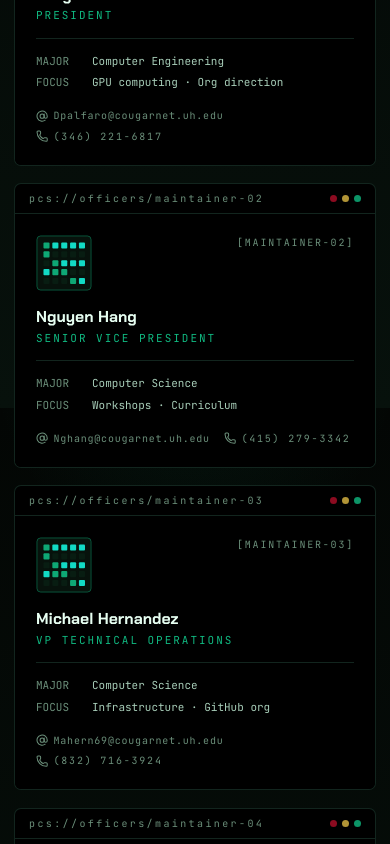
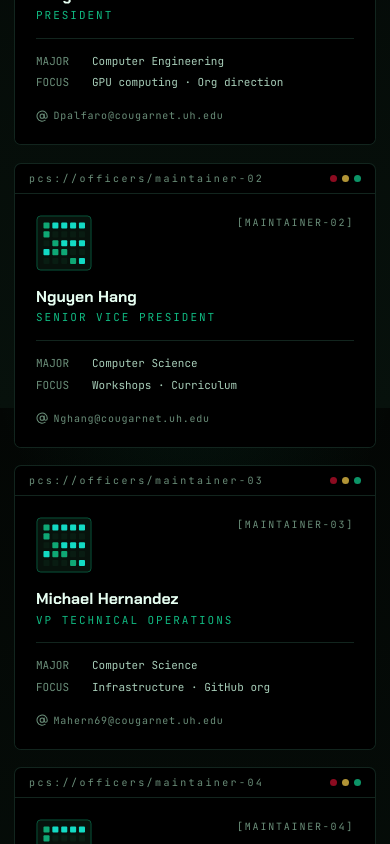
Before and after one commit to daryl-888/PCS-UH-website, a Next.js app: page /about in a window 390 px wide. Shown: the part 1280-2124 px from the top of the page. Built offline with nearby package versions, Linux system fonts and the light colour scheme.

Commit message:
feat: Remove phone numbers from officer contacts for privacy compliance

```diff
--- a/data/officers.ts
+++ b/data/officers.ts
@@ -20,7 +20,6 @@ export const officers: Officer[] = [
     major: "Computer Engineering",
     focus: "GPU computing · Org direction",
     contact: "Dpalfaro@cougarnet.uh.edu",
-    phone: "(346) 221-6817",
   },
   {
     id: "[MAINTAINER-02]",
@@ -29,7 +28,6 @@ export const officers: Officer[] = [
     major: "Computer Science",
     focus: "Workshops · Curriculum",
     contact: "Nghang@cougarnet.uh.edu",
-    phone: "(415) 279-3342",
   },
   {
     id: "[MAINTAINER-03]",
@@ -38,7 +36,6 @@ export const officers: Officer[] = [
     major: "Computer Science",
     focus: "Infrastructure · GitHub org",
     contact: "Mahern69@cougarnet.uh.edu",
-    phone: "(832) 716-3924",
   },
   {
     id: "[MAINTAINER-04]",
@@ -47,7 +44,6 @@ export const officers: Officer[] = [
     major: "Computer Science",
     focus: "Industry outreach · Speakers",
     contact: "Jvieyra@cougarnet.uh.edu",
-    phone: "(832) 897-3668",
   },
   {
     id: "[MAINTAINER-05]",
@@ -56,7 +52,6 @@ export const officers: Officer[] = [
     major: "Finance",
     focus: "Branding · Growth",
     contact: "gvu2@cougarnet.uh.edu",
-    phone: "(617) 980-0040",
   },
   {
     id: "[MAINTAINER-06]",
```
